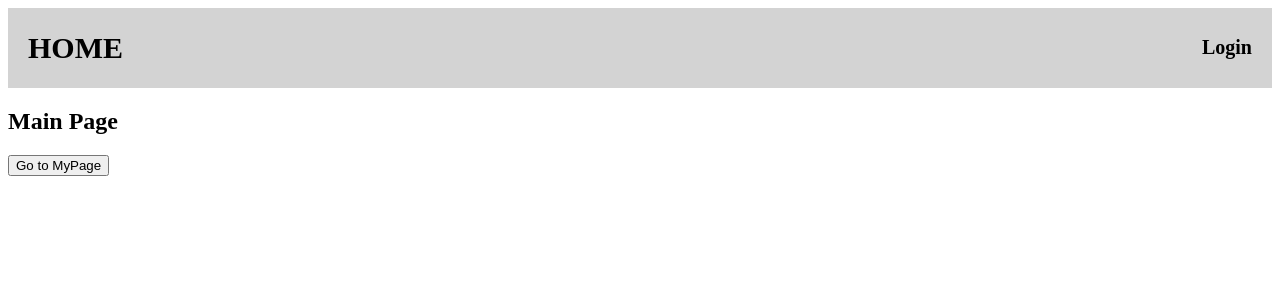
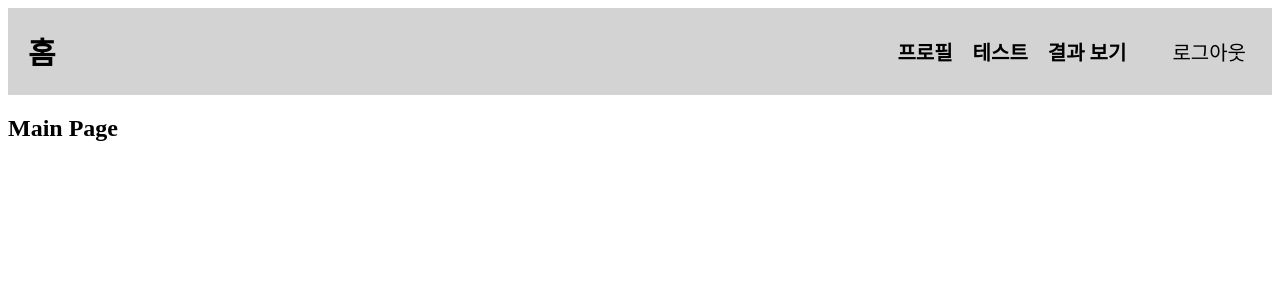
Before and after one commit to wldndnwl/mbti-test, a React (Vite) app: page / in a window 1280 px wide. Shown: the top 300 px of the page. Built offline with nearby package versions, Linux system fonts and the light colour scheme; sample sign-in values are in the browser's storage.

Commit message:
feat: Header, Layout, Main, Router.jsx 수정

```diff
--- a/src/components/Header.jsx
+++ b/src/components/Header.jsx
@@ -1,7 +1,19 @@
-import React from "react";
-import { Link } from "react-router-dom";
+import React, { useContext } from "react";
+import { Link, useNavigate } from "react-router-dom";
+import { AuthContext } from "../context/AuthContext";
 
 const Header = () => {
+  const { isAuthenticated, logout } = useContext(AuthContext);
+  const navigate = useNavigate();
+
+  const handleLogout = () => {
+    const confirmLogout = window.confirm("정말로 로그아웃 하시겠습니까?");
+    if (confirmLogout) {
+      logout();
+      navigate("/");
+    }
+  };
+
   return (
     <header
       style={{
@@ -23,15 +35,70 @@ const Header = () => {
           }}
           to="/"
         >
-          HOME
+          홈
         </Link>
       </h1>
       <nav
         style={{
           display: "flex",
+          alignItems: "center",
           gap: "20px",
+          marginLeft: "auto",
         }}
       >
+        {isAuthenticated ? (
+          <>
+            <Link
+              style={{
+                textDecoration: "none",
+                color: "black",
+                fontSize: "20px",
+                fontWeight: "bold",
+                cursor: "pointer",
+              }}
+              to="/mypage"
+            >
+              프로필
+            </Link>
+            <Link
+              style={{
+                textDecoration: "none",
+                color: "black",
+                fontSize: "20px",
+                fontWeight: "bold",
+                cursor: "pointer",
+              }}
+              to="/test"
+            >
+              테스트
+            </Link>
+            <Link
+              style={{
+                textDecoration: "none",
+                color: "black",
+                fontSize: "20px",
+                fontWeight: "bold",
+                cursor: "pointer",
+              }}
+              to="/results"
+            >
+              결과 보기
+            </Link>
+            <button
+              onClick={handleLogout}
+              style={{
+                background: "none",
+                border: "none",
+                color: "black",
+                fontSize: "20px",
+                cursor: "pointer",
+                marginLeft: "20px",
+              }}
+            >
+              로그아웃
+            </button>
+          </>
+        ) : (
           <Link
             style={{
               textDecoration: "none",
@@ -42,8 +109,9 @@ const Header = () => {
             }}
             to="/login"
           >
-          Login
+            로그인
           </Link>
+        )}
       </nav>
     </header>
   );
--- a/src/pages/Main.jsx
+++ b/src/pages/Main.jsx
@@ -16,7 +16,7 @@ const Main = () => {
   return (
     <div>
       <h2>Main Page</h2>
-      <button onClick={handleClick}>Go to MyPage</button>
+      {/* <button onClick={handleClick}>Go to MyPage</button> */}
     </div>
   );
 };
--- a/src/shared/Router.jsx
+++ b/src/shared/Router.jsx
@@ -12,16 +12,16 @@ import MyPage from "../pages/MyPage";
 import { AuthContext } from "../context/AuthContext";
 import Header from "../components/Header";
 
-// PrivateRoute : 로그인한 사용자만 접근 가능, 비로그인 시 로그인 페이지로 이동
-const PrivateRoute = ({ element: Element }) => {
+// PrivateRoute: 로그인이 필요한 페이지에 접근할 수 있도록 하는 컴포넌트
+const PrivateRoute = ({ element: Element, ...rest }) => {
   const { isAuthenticated } = useContext(AuthContext);
-  return isAuthenticated ? <Element /> : <Navigate to="/login" />;
+  return isAuthenticated ? <Element {...rest} /> : <Navigate to="/login" />;
 };
 
-// PublicRoute : 비로그인 사용자만 접근 가능, 로그인된 사용자는 마이페이지로 리다이렉트
-const PublicRoute = ({ element: Element }) => {
+// PublicRoute: 로그인이 필요없는 페이지에 접근할 수 있도록 하는 컴포넌트
+const PublicRoute = ({ element: Element, ...rest }) => {
   const { isAuthenticated } = useContext(AuthContext);
-  return !isAuthenticated ? <Element /> : <Navigate to="/mypage" />;
+  return !isAuthenticated ? <Element {...rest} /> : <Navigate to="/mypage" />;
 };
 
 const SharedRouter = () => (
```
Also changed, not shown: src/components/Layout.jsx (+2 -25 lines). Lines whose indentation alone changed are shown as unchanged.
